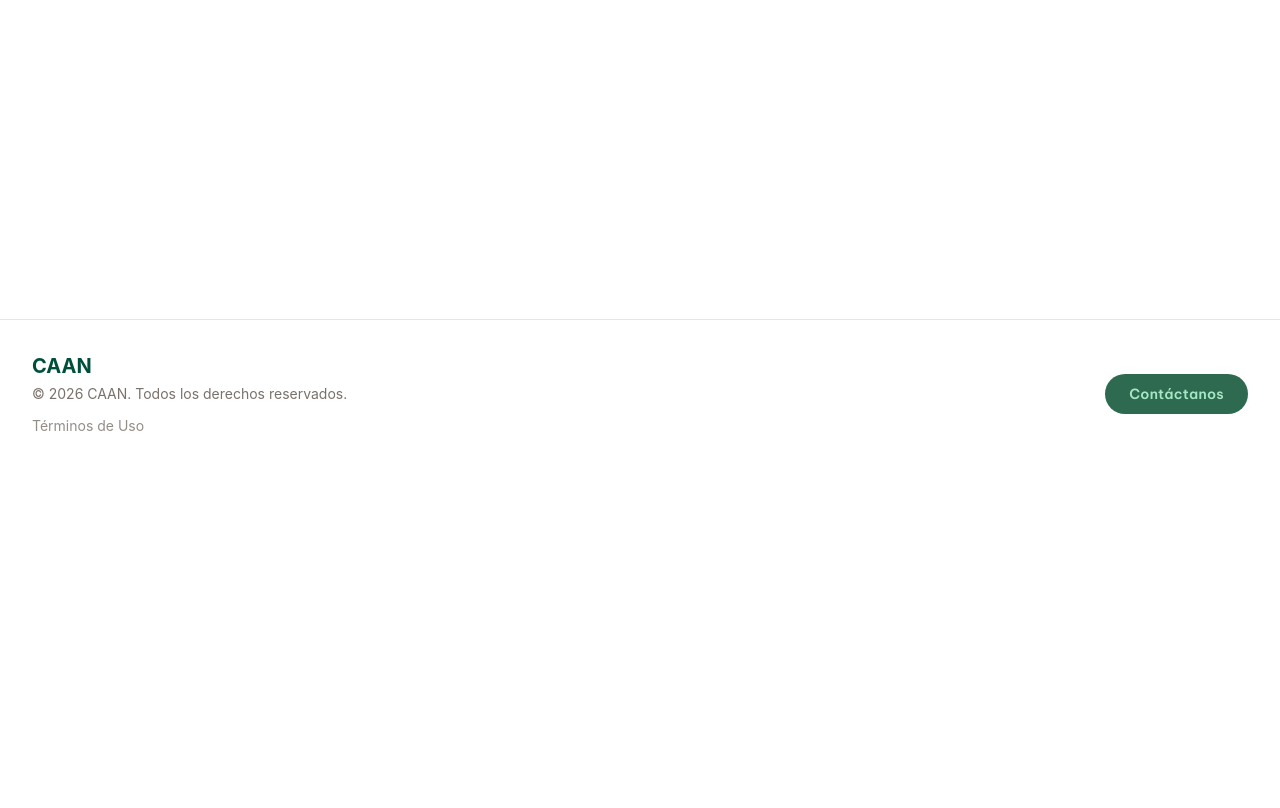
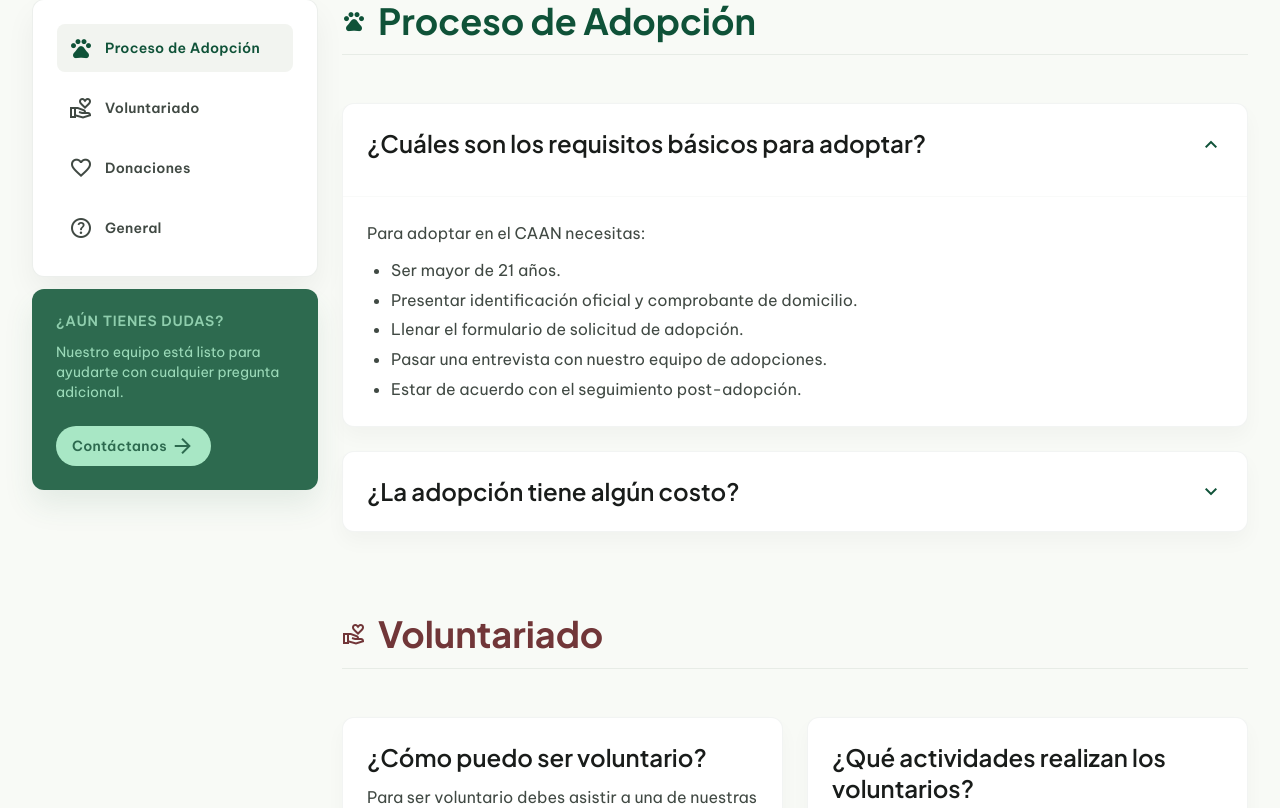
Before and after one commit to KevinSanchez99/proyecto-caan, a React (Vite) app in the folder Frontend/: page /faq in a window 1280 px wide. Shown: the part 332-1140 px from the top of the page. Before the commit the page ends 800 px from the top, so only its background shows below. Built offline with nearby package versions, Linux system fonts and the light colour scheme; no server answers.

Commit message:
Update faq.jsx
Update Preguntas Frecuentes

```diff
--- a/Frontend/src/pages/faq.jsx
+++ b/Frontend/src/pages/faq.jsx
@@ -1,23 +1,121 @@
-import Navbar from "../components/NavBar";
-import Footer from "../components/Footer";
+import React from 'react';
+import FaqAccordionItem from '../components/faq/AcordionItems';
+import VoluntariadoCard from '../components/faq/VoluntariadoCard';
+import NavBar from '../components/NavBar';
+import Footer from '../components/Footer';
+export default function Faq() {
+  return (
+    <div className="bg-background text-on-background font-body-md min-h-screen flex flex-col">
+      <NavBar />
 
-function FAQ() {
-  return (
-    <>
-      <Navbar />
-      <main className="grow w-full">
-        {/* <PageHeader /> */}
-        <section aria-label="Secciones de ayuda">
-          <aside aria-label="Navegación de categorías">
-            {/* <SidebarNav />
-            <ContactSupportCard /> */}
+      <main className="flex-grow pt-24 pb-xl">
+        {/* Header Section */}
+        <section className="max-w-container_max mx-auto px-8 py-lg text-center">
+          <h1 className="font-h1 text-h1 text-primary mb-md">Preguntas Frecuentes</h1>
+          <p className="font-body-lg text-body-lg text-on-surface-variant max-w-2xl mx-auto">
+            Encuentra respuestas a las dudas más comunes sobre nuestro proceso de adopción, voluntariado y cómo puedes ayudar a los animales del CAAN.
+          </p>
+        </section>
+
+        {/* FAQ Content Grid */}
+        <section className="max-w-container_max mx-auto px-8 grid grid-cols-1 md:grid-cols-12 gap-gutter items-start">
+
+          {/* Sidebar Navigation */}
+          <aside className="md:col-span-3 relative md:sticky md:top-32 space-y-sm">
+            <nav className="bg-surface-container-lowest rounded-xl p-md shadow-[0_15px_30px_rgba(0,0,0,0.05)] flex flex-col gap-sm border border-outline-variant/30">
+              <a className="flex items-center gap-sm text-primary font-label-sm text-label-sm p-sm bg-surface-container-low rounded-lg transition-colors" href="#adopcion">
+                <span className="material-symbols-outlined">pets</span>
+                Proceso de Adopción
+              </a>
+              <a className="flex items-center gap-sm text-on-surface-variant hover:text-primary font-label-sm text-label-sm p-sm hover:bg-surface-container-low rounded-lg transition-colors" href="#voluntariado">
+                <span className="material-symbols-outlined">volunteer_activism</span>
+                Voluntariado
+              </a>
+              <a className="flex items-center gap-sm text-on-surface-variant hover:text-primary font-label-sm text-label-sm p-sm hover:bg-surface-container-low rounded-lg transition-colors" href="#donaciones">
+                <span className="material-symbols-outlined">favorite</span>
+                Donaciones
+              </a>
+              <a className="flex items-center gap-sm text-on-surface-variant hover:text-primary font-label-sm text-label-sm p-sm hover:bg-surface-container-low rounded-lg transition-colors" href="#general">
+                <span className="material-symbols-outlined">help</span>
+                General
+              </a>
+            </nav>
+
+            {/* Contact Card Mini */}
+            <div className="bg-primary-container text-on-primary-container rounded-xl p-md shadow-[0_15px_30px_rgba(45,106,79,0.1)]">
+              <h3 className="font-label-sm text-label-sm mb-sm uppercase tracking-wider opacity-80">
+                ¿Aún tienes dudas?
+              </h3>
+              <p className="font-body-md text-sm mb-md opacity-90">
+                Nuestro equipo está listo para ayudarte con cualquier pregunta adicional.
+              </p>
+              <a className="inline-flex items-center gap-xs font-label-sm text-label-sm bg-on-primary-container text-primary-container px-4 py-2 rounded-full hover:bg-white transition-colors" href="/contacto">
+                Contáctanos
+                <span className="material-symbols-outlined text-[18px]">arrow_forward</span>
+              </a>
+            </div>
           </aside>
-          {/* <FaqContent /> */}
+
+          {/* FAQ Lists */}
+          <div className="md:col-span-9 space-y-xl">
+
+            {/* Adopcion Section */}
+            <div className="scroll-mt-32" id="adopcion">
+              <div className="flex items-center gap-sm mb-lg border-b border-outline-variant/30 pb-sm">
+                <span className="material-symbols-outlined text-primary text-3xl">pets</span>
+                <h2 className="font-h2 text-h2 text-primary">Proceso de Adopción</h2>
+              </div>
+              <div className="space-y-md">
+
+                <FaqAccordionItem
+                  question="¿Cuáles son los requisitos básicos para adoptar?"
+                  defaultOpen={true}
+                >
+                  <p>Para adoptar en el CAAN necesitas:</p>
+                  <ul className="list-disc pl-md mt-sm space-y-xs">
+                    <li>Ser mayor de 21 años.</li>
+                    <li>Presentar identificación oficial y comprobante de domicilio.</li>
+                    <li>Llenar el formulario de solicitud de adopción.</li>
+                    <li>Pasar una entrevista con nuestro equipo de adopciones.</li>
+                    <li>Estar de acuerdo con el seguimiento post-adopción.</li>
+                  </ul>
+                </FaqAccordionItem>
+
+                <FaqAccordionItem question="¿La adopción tiene algún costo?">
+                  <p>Sí, solicitamos una cuota de recuperación. Esta cuota nos ayuda a cubrir una parte de los gastos médicos que el animal ha recibido mientras estuvo a nuestro cuidado, incluyendo: esterilización/castración, vacunas al día, desparasitación interna y externa, y microchip de identificación.</p>
+                </FaqAccordionItem>
+
+              </div>
+            </div>
+
+            {/* Voluntariado Section */}
+            <div className="scroll-mt-32" id="voluntariado">
+              <div className="flex items-center gap-sm mb-lg border-b border-outline-variant/30 pb-sm">
+                <span className="material-symbols-outlined text-tertiary text-3xl">volunteer_activism</span>
+                <h2 className="font-h2 text-h2 text-tertiary">Voluntariado</h2>
+              </div>
+              <div className="grid grid-cols-1 md:grid-cols-2 gap-md">
+
+                <VoluntariadoCard
+                  title="¿Cómo puedo ser voluntario?"
+                  description="Para ser voluntario debes asistir a una de nuestras sesiones informativas mensuales. Anunciamos las fechas en nuestras redes sociales y sitio web. Después de la sesión, podrás elegir el área en la que prefieres ayudar."
+                  actionText="Inscribirse a la próxima sesión"
+                  actionLink="#"
+                />
+
+                <VoluntariadoCard
+                  title="¿Qué actividades realizan los voluntarios?"
+                  description="Los voluntarios pueden ayudar paseando perros, socializando con gatos, apoyando en eventos de adopción, tomando fotografías de los animales, o ayudando en labores administrativas y de limpieza en el refugio."
+                />
+
+              </div>
+            </div>
+
+          </div>
         </section>
       </main>
+
       <Footer />
-    </>
+    </div>
   );
-}
-
-export default FAQ;
+};
```
